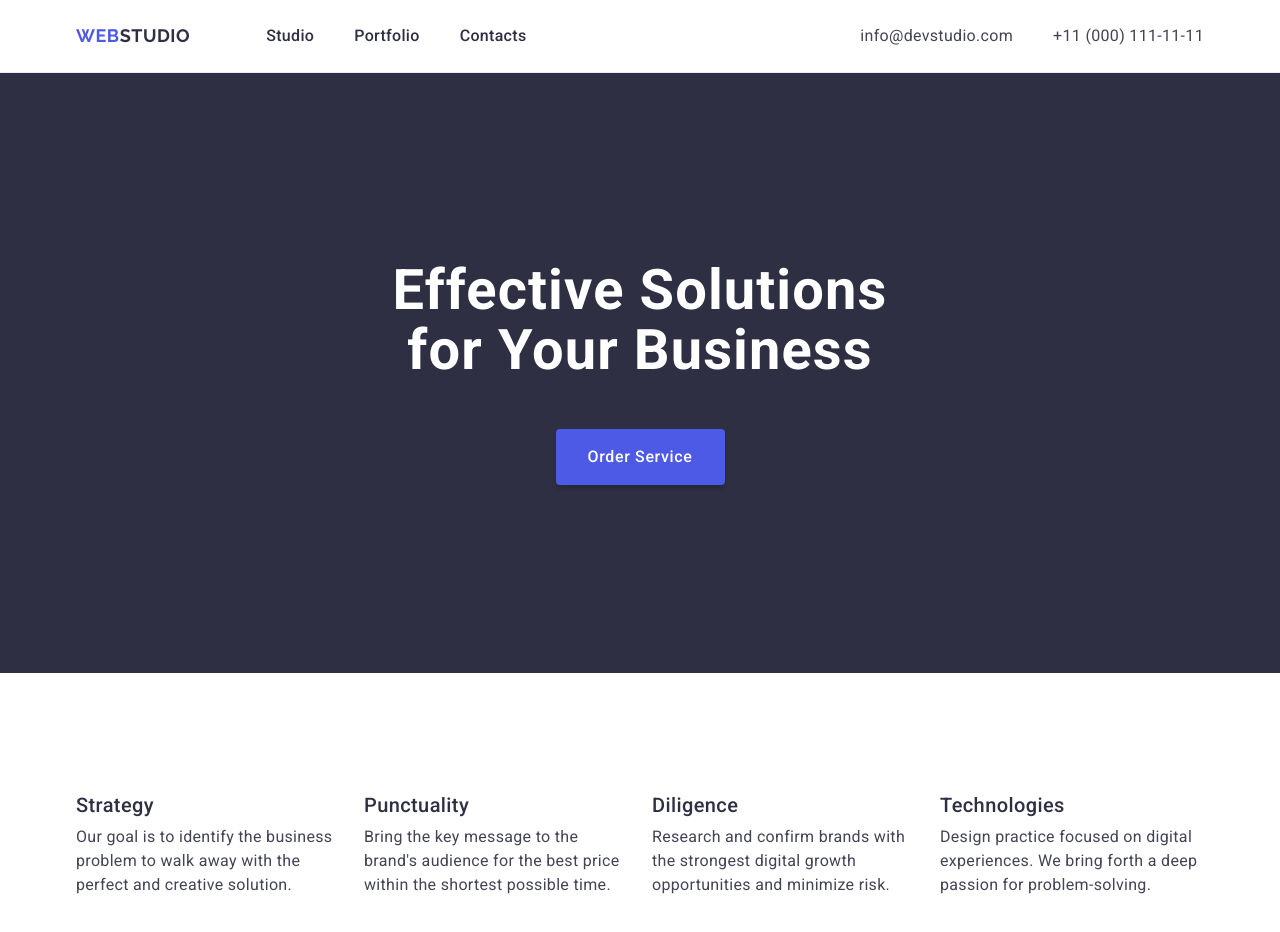
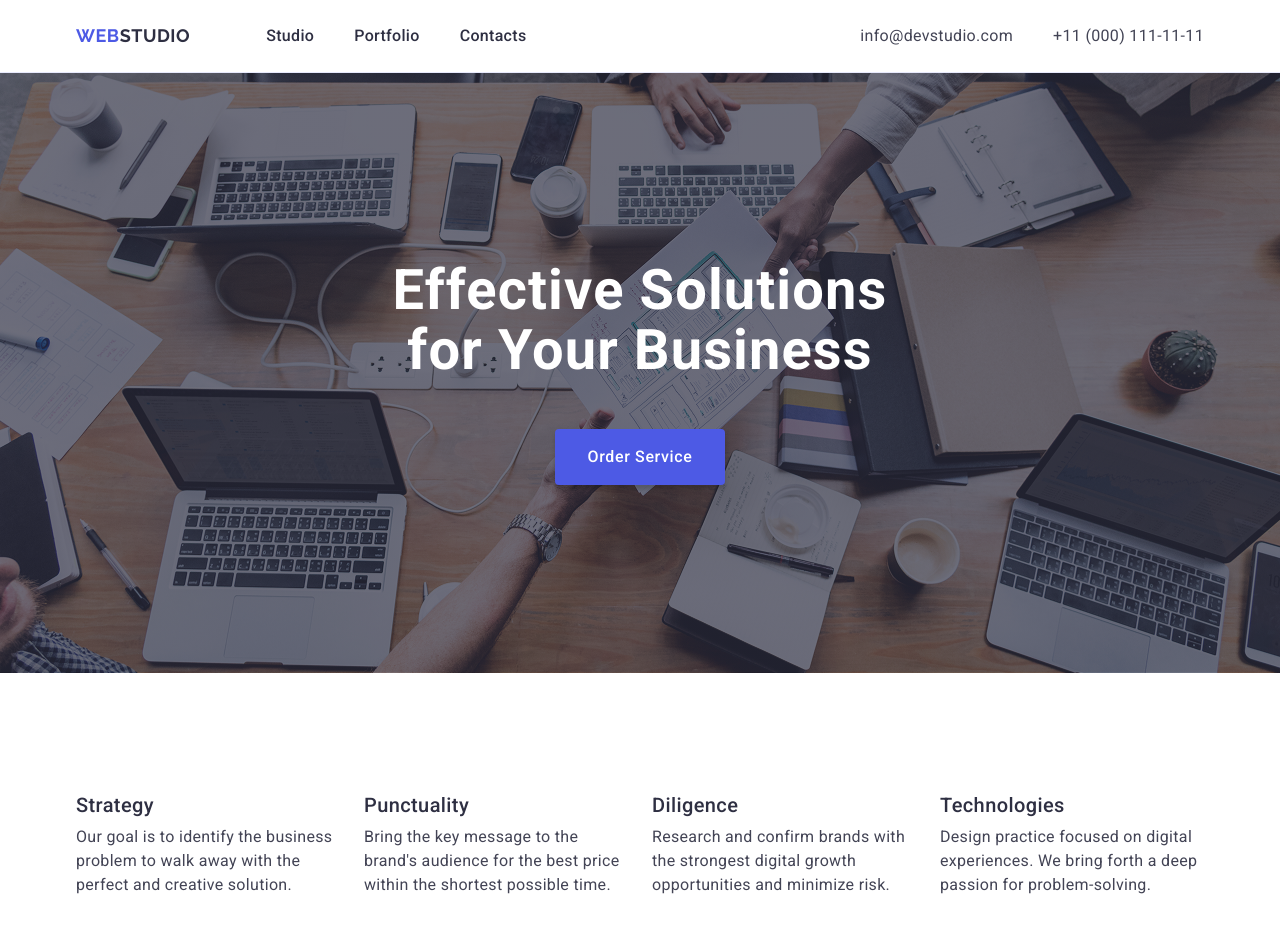
Before and after one commit to vosan/goit-markup-hw-04, a website: page index.html in a window 1280 px wide. Shown: the top 932 px of the page. Drawn offline with nearby package versions, Linux system fonts and the light colour scheme.

Commit message:
Add hero section background enhancements and styling refinements

```diff
--- a/css/styles.css
+++ b/css/styles.css
@@ -150,10 +150,19 @@ button {
 /* HERO SECTION */
 .hero-section {
   background-color: var(--navy-blue);
+  background-image:
+    linear-gradient(rgba(46, 47, 66, 0.7), rgba(46, 47, 66, 0.7)),
+    url(../images/hero_image.jpg);
+  background-repeat: no-repeat;
+  background-position: center;
+  background-size: cover;
+  max-width: 1440px;
+  margin: 0 auto;
   padding: 188px 0;
 }
 
 .hero-title {
+  font-weight: 700;
   font-size: 56px;
   line-height: 1.07;
   text-align: center;
@@ -174,6 +183,9 @@ button {
   display: block;
   min-width: 169px;
   height: 56px;
+  border: none;
+  border-radius: 4px;
+  padding: 16px 32px;
   margin: 48px auto 0;
   box-shadow: 0px 4px 4px rgba(0, 0, 0, 0.15);
   transition: background-color 250ms cubic-bezier(0.4, 0, 0.2, 1);
```
Also changed, not shown: images/hero_image.jpg (added).
